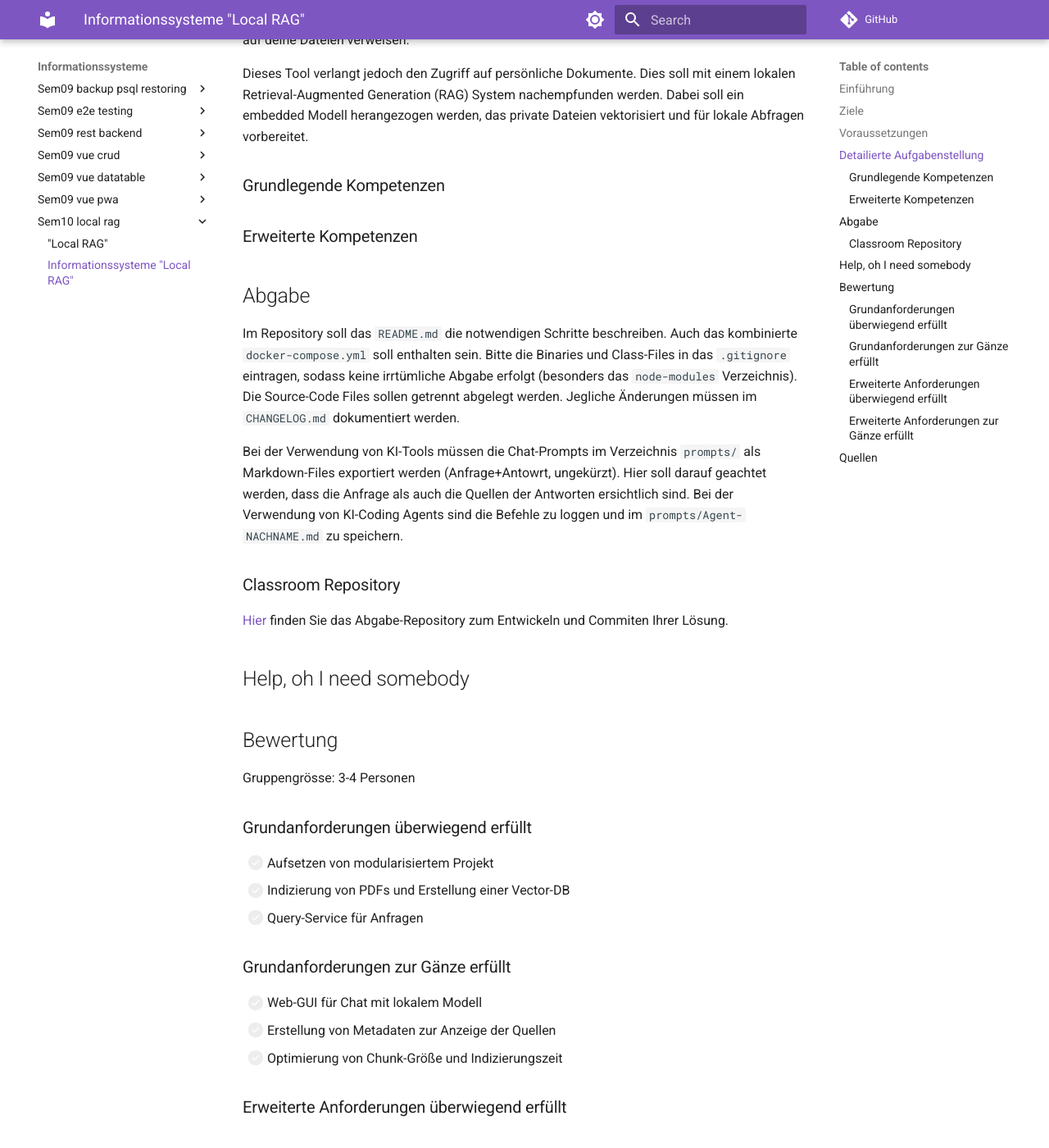
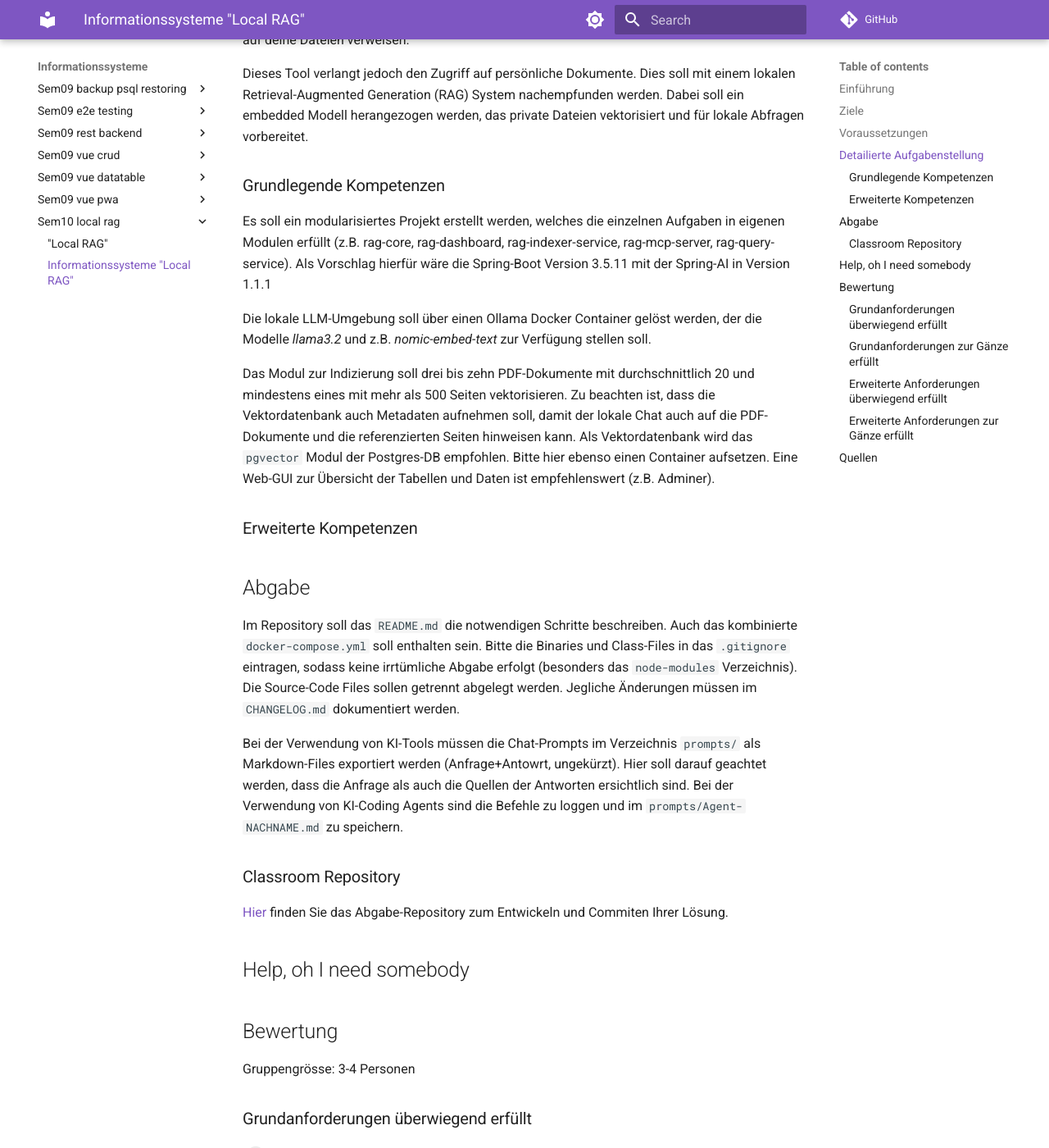
Before and after one commit to TGM-HIT/insy-exercises, an MkDocs documentation site: the page built from docs/informationssysteme_/sem10_local_rag/TASK.md, in a window 1280 px wide and 1400 px high, scrolled down 916 px. Shown: the whole window at 82% size. Built offline with MkDocs 1.6.1 and Material for MkDocs 9.7.7, drawn with Linux system fonts in a browser that asks for light colours; comment, search, counter and statistics services are not loaded.

Commit message:
more informations added

```diff
--- a/docs/informationssysteme_/sem10_local_rag/TASK.md
+++ b/docs/informationssysteme_/sem10_local_rag/TASK.md
@@ -16,8 +16,12 @@ NotebookLM von Google ist ein KI-gestütztes Recherche- und Notizwerkzeug, mit d
 
 Dieses Tool verlangt jedoch den Zugriff auf persönliche Dokumente. Dies soll mit einem lokalen Retrieval-Augmented Generation (RAG) System nachempfunden werden. Dabei soll ein embedded Modell herangezogen werden, das private Dateien vektorisiert und für lokale Abfragen vorbereitet.
 
+### Grundlegende Kompetenzen
+Es soll ein modularisiertes Projekt erstellt werden, welches die einzelnen Aufgaben in eigenen Modulen erfüllt (z.B. rag-core, rag-dashboard, rag-indexer-service, rag-mcp-server, rag-query-service). Als Vorschlag hierfür wäre die Spring-Boot Version 3.5.11 mit der Spring-AI in Version 1.1.1
 
-### Grundlegende Kompetenzen
+Die lokale LLM-Umgebung soll über einen Ollama Docker Container gelöst werden, der die Modelle *llama3.2* und z.B. *nomic-embed-text* zur Verfügung stellen soll.
+
+Das Modul zur Indizierung soll drei bis zehn PDF-Dokumente mit durchschnittlich 20 und mindestens eines mit mehr als 500 Seiten vektorisieren. Zu beachten ist, dass die Vektordatenbank auch Metadaten aufnehmen soll, damit der lokale Chat auch auf die PDF-Dokumente und die referenzierten Seiten hinweisen kann. Als Vektordatenbank wird das `pgvector` Modul der Postgres-DB empfohlen. Bitte hier ebenso einen Container aufsetzen. Eine Web-GUI zur Übersicht der Tabellen und Daten ist empfehlenswert (z.B. Adminer).
 
 ### Erweiterte Kompetenzen
 
```
Also changed, not shown: other parts of docs/informationssysteme_/sem10_local_rag/TASK.md (+1 -1 lines).
